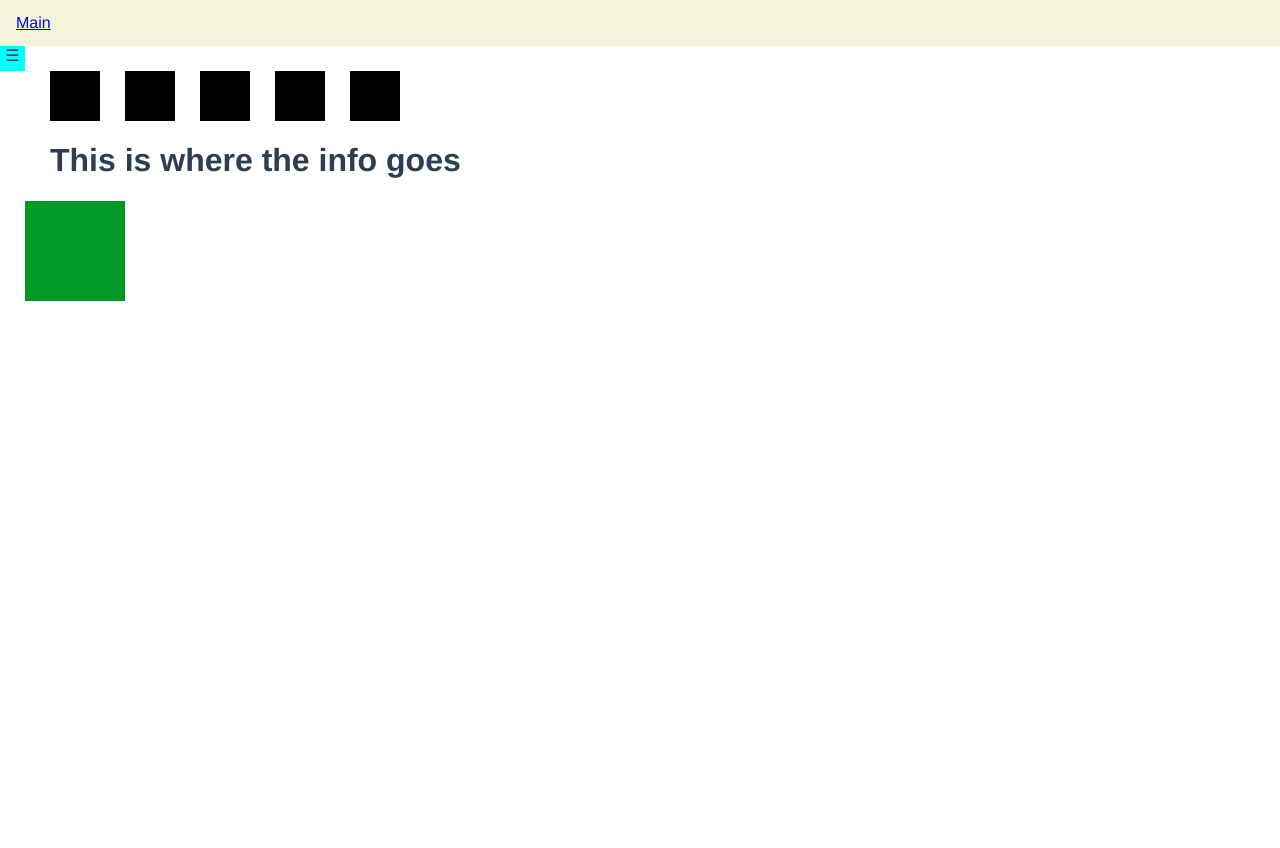
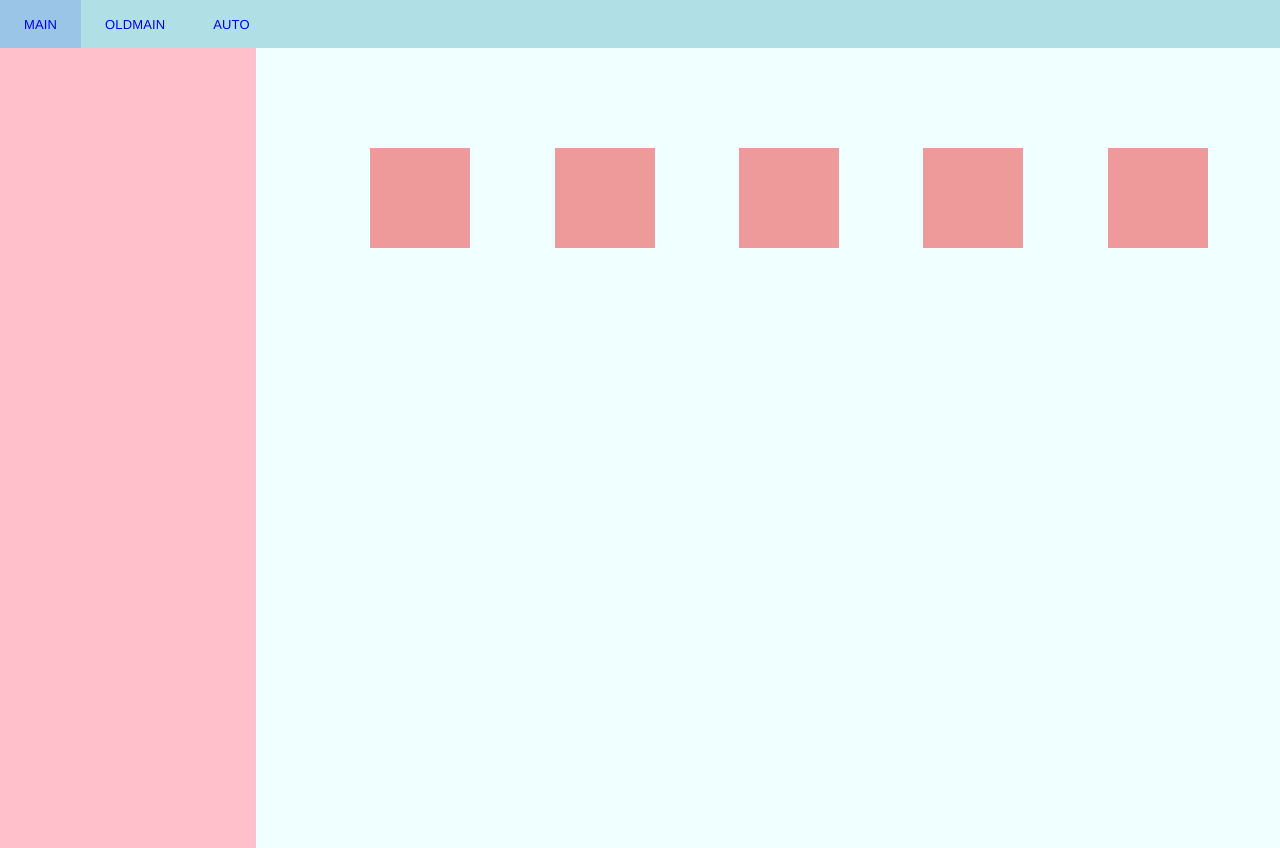
Before and after one commit to ShangYiYang/monhun, a Vue app: page / in a window 1280 px wide. Built offline with nearby package versions, Linux system fonts and the light colour scheme.

Commit message:
Layout testing

```diff
--- a/package.json
+++ b/package.json
@@ -10,7 +10,9 @@
     "build": "node build/build.js"
   },
   "dependencies": {
+    "npm": "^5.8.0",
     "vue": "^2.5.2",
+    "vue-material": "^1.0.0-beta-7",
     "vue-router": "^3.0.1"
   },
   "devDependencies": {
--- a/src/App.vue
+++ b/src/App.vue
@@ -1,8 +1,12 @@
 <template>
   <div ref="app" id="app">
-    <ul>
-      <li><div><router-link to="/"> Main </router-link></div></li>
-    </ul>
+    <div id="navbar">
+      <md-tabs id="nav">
+        <md-tab id="main" md-label="Main" to="/"></md-tab>
+        <md-tab id="old" md-label="OldMain" to="/old"></md-tab>
+        <md-tab id="gen" md-label="Auto" to="/gen"></md-tab>
+      </md-tabs>
+    </div>
     <router-view/>
   </div>
 </template>
@@ -53,4 +57,8 @@ export default {
   #toggleOn {
     background-color: mediumpurple;
   }
+
+  #nav {
+    background-color: powderblue;
+  }
 </style>
--- /dev/null
+++ b/src/components/AutoGen.vue
@@ -0,0 +1,28 @@
+<template>
+  <div class="md-layout md-gutter">
+    <div class="md-layout-item"></div>
+    <div class="md-layout-item"></div>
+    <div class="md-layout-item"></div>
+  </div>
+</template>
+
+<script>
+    export default {
+        name: "auto-gen"
+    }
+</script>
+
+<style scoped>
+  .md-layout-item {
+    height: 40px;
+  }
+
+  .md-layout-item:after {
+    width: 100px;
+    height: 100px;
+    display: block;
+    background: #ef9a9a;
+    content: " ";
+  }
+
+</style>
--- a/src/components/Main.vue
+++ b/src/components/Main.vue
@@ -1,119 +1,56 @@
 <template>
-  <div class="hello">
-    <div id="container">
-      <div ref="sidebar" id="sidebar" v-on:click="toggleSideBarOff">
-        <div ref="toggleOff" id="toggleOff"></div>
-        <div id="search"></div>
-        <p> This is the sidebar </p>
-      </div>
-      <label ref="toggleOn" id="toggleOn" v-on:click="toggleSideBarOn">☰</label>
-      <div ref="content" id="content">
-        <div></div>
-        <router-view/>
-        <div id="armor">
-          <div></div>
-          <div></div>
-          <div></div>
-          <div></div>
-          <div></div>
-        </div>
-        <div id="info">
-          <h1>This is where the info goes</h1>
-        </div>
-        <div id="test"></div>
+  <div class="md-layout">
+    <div class="md-layout-item md-size-20" id="side"></div>
+
+    <div class="md-layout md-layout-item md-size-80" id="mixer">
+      <div class="md-layout md-layout-item md-gutter" id="pieces">
+        <div class="md-layout-item armor"></div>
+        <div class="md-layout-item armor"></div>
+        <div class="md-layout-item armor"></div>
+        <div class="md-layout-item armor"></div>
+        <div class="md-layout-item armor"></div>
       </div>
     </div>
   </div>
 </template>
 
 <script>
-export default {
-  name: 'Main',
-  methods: {
-    toggleSideBarOn: function() {
-      this.$refs["sidebar"].style.marginLeft = "0px";
-    },
-    toggleSideBarOff: function() {
-      this.$refs["sidebar"].style.marginLeft = "-250px";
-    }
+  export default {
+    name: "main"
   }
-}
 </script>
 
-<!-- Add "scoped" attribute to limit CSS to this component only -->
 <style scoped>
-  #container {
-    font-family: 'Avenir', Helvetica, Arial, sans-serif;
-    -webkit-font-smoothing: antialiased;
-    -moz-osx-font-smoothing: grayscale;
-    color: #2c3e50;
+  .md-layout {
+    height: 100vh;
+  }
+  .md-layout-item {
+    height: 100%;
+  }
+  #side {
+    background-color: pink;
   }
 
-  #container {
-    display: flex;
+  #mixer {
+    background-color: azure;
   }
 
-  #toggleOn {
-    width: 25px;
-    height: 25px;
-    display: inline-block;
-    background-color: aqua;
-    cursor: pointer;
-    text-align: center;
+  #pieces {
+    height: 100px;
+    padding-left: 10%;
+    padding-top: 100px;
   }
 
-  #toggleOff {
-    width: 35px;
-    height: 35px;
-    background-color: aqua;
-    display: inline-block;
+  .armor {
+    height: 40px;
   }
 
-  #search {
-    height: 35px;
-    width: 75%;
-    background-color: black;
-    display: inline-block;
+  .armor:after {
+    width: 100px;
+    height: 100px;
+    display: block;
+    background: #ef9a9a;
+    content: " ";
   }
 
-  #sidebar {
-    height: 100vh;
-    background-color:gray;
-    width: 250px;
-    -webkit-transition: all .25s;
-    -moz-transition: all .25s;
-    -ms-transition: all .25s;
-    -o-transition: all .25s;
-    transition: all .25s;
-    margin-left: -250px;
-  }
-
-  #armor {
-    height: 50px;
-    width: 625px;
-    padding-top: 25px;
-  }
-
-  #armor div {
-    width: 50px;
-    height: 50px;
-    background-color: black;
-    display: inline-block;
-    margin-left: 25px;
-  }
-
-  #info {
-    margin-left: 25px;
-  }
-
-  #test {
-    height: 100px;
-    width: 100px;
-    background-color: #009926;
-    transition: width 2s;
-  }
-
-  #test:hover {
-    width: 300px;
-  }
 </style>
--- /dev/null
+++ b/src/components/OldMain.vue
@@ -0,0 +1,107 @@
+<template>
+  <div class="hello">
+    <div id="container">
+      <div ref="sidebar" id="sidebar" v-on:click="toggleSideBarOff">
+        <div ref="toggleOff" id="toggleOff"></div>
+        <div id="search"></div>
+        <p> This is the sidebar </p>
+      </div>
+      <label ref="toggleOn" id="toggleOn" v-on:click="toggleSideBarOn">☰</label>
+      <div ref="content" id="content">
+        <div id="test"></div>
+      </div>
+    </div>
+  </div>
+</template>
+
+<script>
+  export default {
+    name: 'oldMain',
+    methods: {
+      toggleSideBarOn: function() {
+        this.$refs["sidebar"].style.marginLeft = "0px";
+      },
+      toggleSideBarOff: function() {
+        this.$refs["sidebar"].style.marginLeft = "-250px";
+      }
+    }
+  }
+</script>
+
+<!-- Add "scoped" attribute to limit CSS to this component only -->
+<style scoped>
+  #container {
+    font-family: 'Avenir', Helvetica, Arial, sans-serif;
+    -webkit-font-smoothing: antialiased;
+    -moz-osx-font-smoothing: grayscale;
+    color: #2c3e50;
+  }
+
+  #container {
+    display: flex;
+  }
+
+  #toggleOn {
+    width: 25px;
+    height: 25px;
+    display: inline-block;
+    background-color: aqua;
+    cursor: pointer;
+    text-align: center;
+  }
+
+  #toggleOff {
+    width: 35px;
+    height: 35px;
+    background-color: aqua;
+    display: inline-block;
+  }
+
+  #search {
+    height: 35px;
+    width: 75%;
+    background-color: black;
+    display: inline-block;
+  }
+
+  #sidebar {
+    height: 100vh;
+    background-color:gray;
+    width: 250px;
+    -webkit-transition: all .25s;
+    -moz-transition: all .25s;
+    -ms-transition: all .25s;
+    -o-transition: all .25s;
+    transition: all .25s;
+    margin-left: -250px;
+  }
+
+  #armor {
+    height: 50px;
+    width: 625px;
+    padding-top: 25px;
+  }
+
+  #armor div {
+    width: 50px;
+    height: 50px;
+    background-color: black;
+    display: inline-block;
+    margin-left: 25px;
+  }
+
+  #info {
+    margin-left: 25px;
+  }
+
+  #test {
+    height: 100px;
+    width: 100px;
+    background-color: #009926;
+    transition: width 2s;
+  }
+
+  #test:hover {
+    width: 300px;
+  }
+</style>
--- a/src/router/index.js
+++ b/src/router/index.js
@@ -1,8 +1,13 @@
 import Vue from 'vue'
 import Router from 'vue-router'
+import VueMaterial from 'vue-material'
+import 'vue-material/dist/vue-material.min.css'
 import Main from '@/components/Main'
+import OldMain from '@/components/OldMain'
+import AutoGen from '@/components/AutoGen'
 
 Vue.use(Router)
+Vue.use (VueMaterial)
 
 export default new Router({
   routes: [
@@ -10,6 +15,16 @@ export default new Router({
       path: '/',
       name: 'main',
       component: Main
+    },
+    {
+      path: '/old',
+      name: 'oldmain',
+      component: OldMain
+    },
+    {
+      path: '/gen',
+      name: 'gen',
+      component: AutoGen
     }
   ]
 })
```
Also changed, not shown: 1 other file (tests, documents, lock files or other folders).
